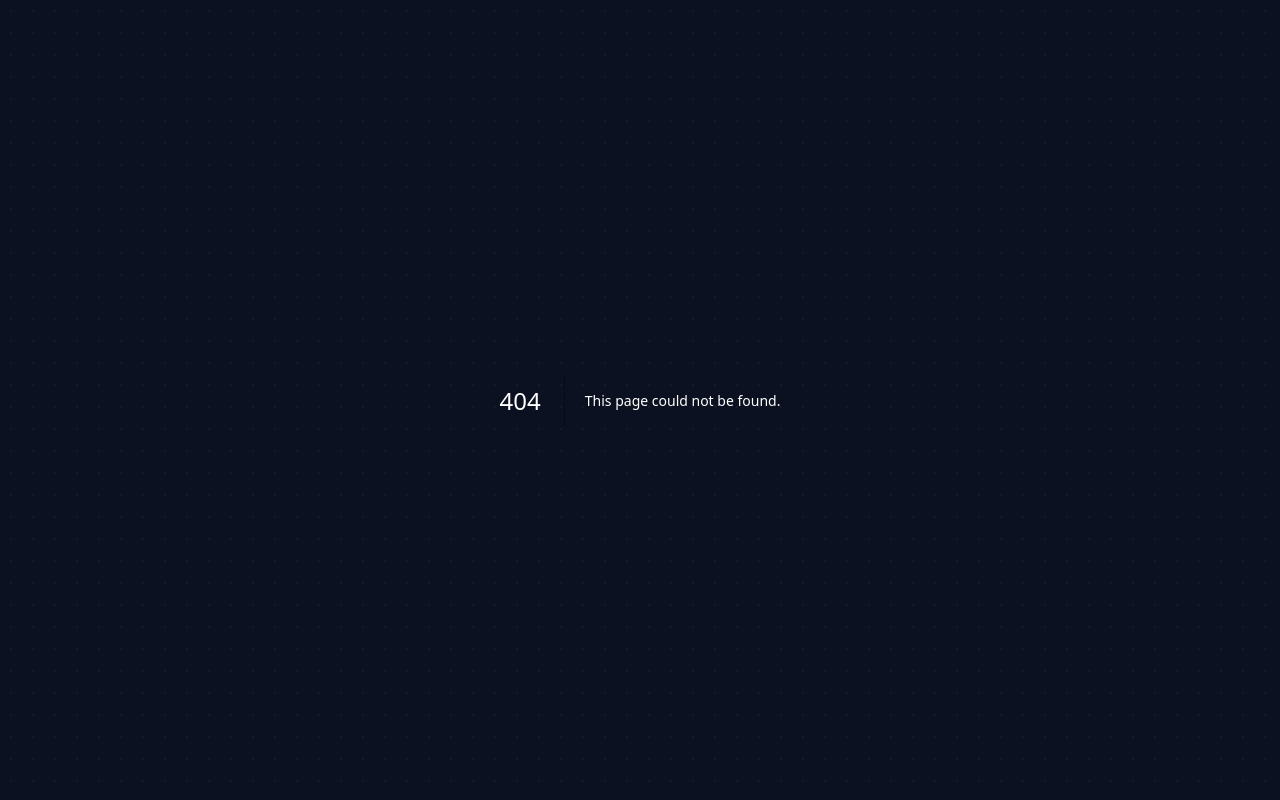
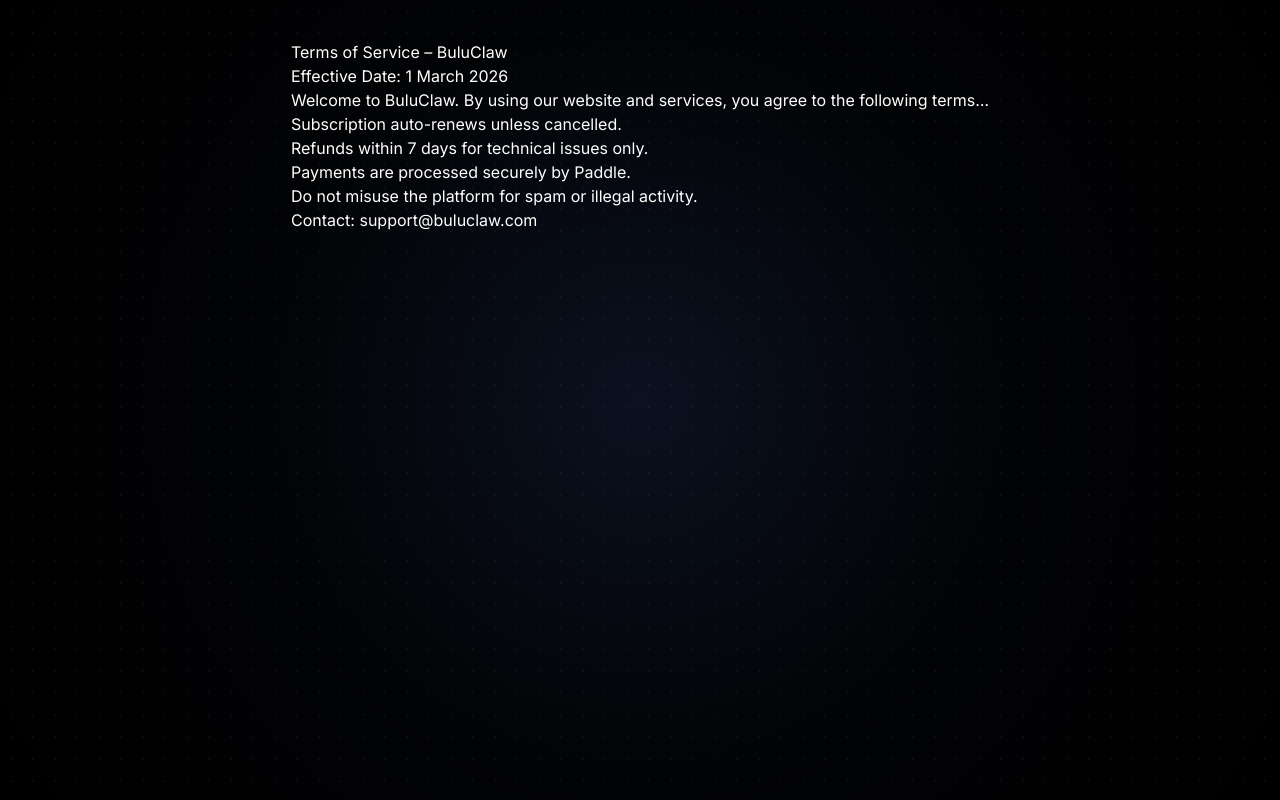
Before and after one commit to BuluClaw/buluclaw-app, a Next.js app: page /terms in a window 1280 px wide. Before the commit this address had no page. Built offline with nearby package versions, Linux system fonts and the light colour scheme.

Commit message:
feat: add terms, privacy & refund pages for Paddle compliance

```diff
--- /dev/null
+++ b/app/privacy/page.tsx
@@ -0,0 +1,11 @@
+export default function PrivacyPage() {
+  return (
+    <div style={{ padding: "40px" }}>
+      <h1>Privacy Policy – BuluClaw</h1>
+      <p>We collect email, login info, bot tokens, and usage data.</p>
+      <p>We use this data only to operate your bots and improve the service.</p>
+      <p>All data is encrypted and protected.</p>
+      <p>Contact: support@buluclaw.com</p>
+    </div>
+  );
+}
--- /dev/null
+++ b/app/refund/page.tsx
@@ -0,0 +1,10 @@
+export default function RefundPage() {
+  return (
+    <div style={{ padding: "40px" }}>
+      <h1>Refund Policy – BuluClaw</h1>
+      <p>Refunds available within 7 days for technical issues only.</p>
+      <p>All payments & refunds handled securely by Paddle.</p>
+      <p>Contact: support@buluclaw.com</p>
+    </div>
+  );
+}
--- /dev/null
+++ b/app/terms/page.tsx
@@ -0,0 +1,19 @@
+export default function TermsPage() {
+  return (
+    <div style={{ padding: "40px" }}>
+      <h1>Terms of Service – BuluClaw</h1>
+      <p>Effective Date: 1 March 2026</p>
+      <p>
+        Welcome to BuluClaw. By using our website and services, you agree to the
+        following terms…
+      </p>
+      <ul>
+        <li>Subscription auto-renews unless cancelled.</li>
+        <li>Refunds within 7 days for technical issues only.</li>
+        <li>Payments are processed securely by Paddle.</li>
+        <li>Do not misuse the platform for spam or illegal activity.</li>
+      </ul>
+      <p>Contact: support@buluclaw.com</p>
+    </div>
+  );
+}
```
